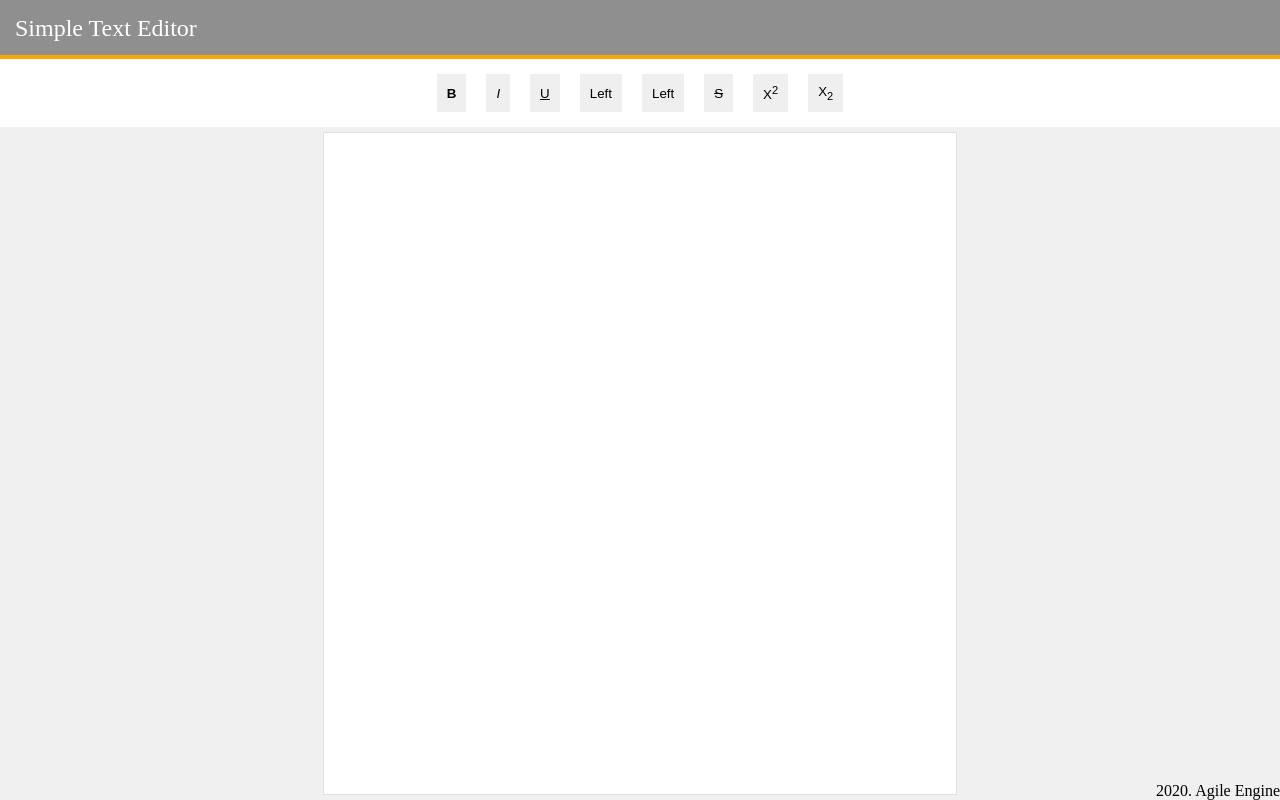
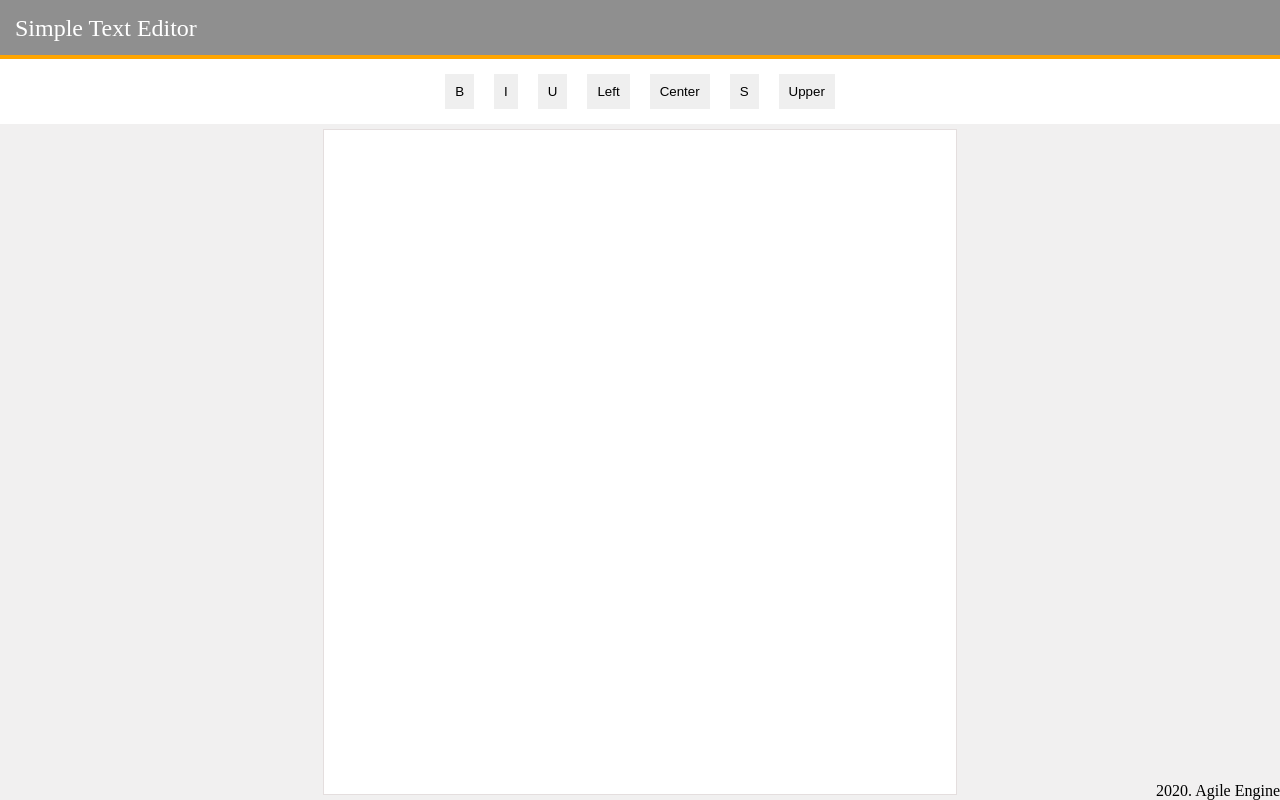
Before and after one commit to Vlad-Konovalchuk/React-Selection-Range-API, a React (Create React App) app: page / in a window 1280 px wide. Built offline with nearby package versions, Linux system fonts and the light colour scheme; no server answers.

Commit message:
Added Readme Refactored actions

```diff
--- a/src/components/control-panel/ControlPanel.jsx
+++ b/src/components/control-panel/ControlPanel.jsx
@@ -1,5 +1,6 @@
 import React, {Component} from 'react';
 import './ControlPanel.css';
+import editorActions from "../../constants/editorActions";
 
 class ControlPanel extends Component {
     handleAction = (event) => {
@@ -10,30 +11,17 @@ class ControlPanel extends Component {
         return (
             <div id="control-panel">
                 <div id="format-actions">
-                    <button onClick={this.handleAction} className="format-action" type="button" data-action="bold">
-                        <strong>B</strong></button>
-                    <button onClick={this.handleAction} className="format-action" type="button" data-action="italic">
-                        <i>I</i></button>
-                    <button onClick={this.handleAction} className="format-action" type="button" data-action="underline">
-                        <u>U</u></button>
-                    <button onClick={this.handleAction} className="format-action" type="button"
-                            data-action="justifyleft">Left
-                    </button>
-                    <button onClick={this.handleAction} className="format-action" type="button"
-                            data-action="justifycenter">Left
-                    </button>
-                    <button onClick={this.handleAction} className="format-action" type="button"
-                            data-action="strike">
-                        <del>S</del>
-                    </button>
-                    <button onClick={this.handleAction} className="format-action" type="button"
-                            data-action="superscript">
-                        X<sup>2</sup>
-                    </button>
-                    <button onClick={this.handleAction} className="format-action" type="button"
-                            data-action="subscript">
-                        X<sub>2</sub>
-                    </button>
+                    {editorActions.map(action => (
+                        <button key={action}
+                                onClick={this.handleAction}
+                                className="format-action"
+                                type="button"
+                                data-action={action.action}
+                                title={action.action}
+                        >
+                            {action.title}
+                        </button>
+                    ))}
                 </div>
             </div>
         );
--- /dev/null
+++ b/src/constants/editorActions.js
@@ -0,0 +1,25 @@
+const editorActions = [
+    {
+        title: 'B',
+        action: 'bold'
+    }, {
+        title: 'I',
+        action: 'italic'
+    }, {
+        title: 'U',
+        action: 'underline'
+    }, {
+        title: 'Left',
+        action: 'justifyleft'
+    }, {
+        title: 'Center',
+        action: 'justifycenter'
+    }, {
+        title: 'S',
+        action: 'strike'
+    }, {
+        title: 'Upper',
+        action: 'superscript'
+    },
+]
+export default editorActions;
```
